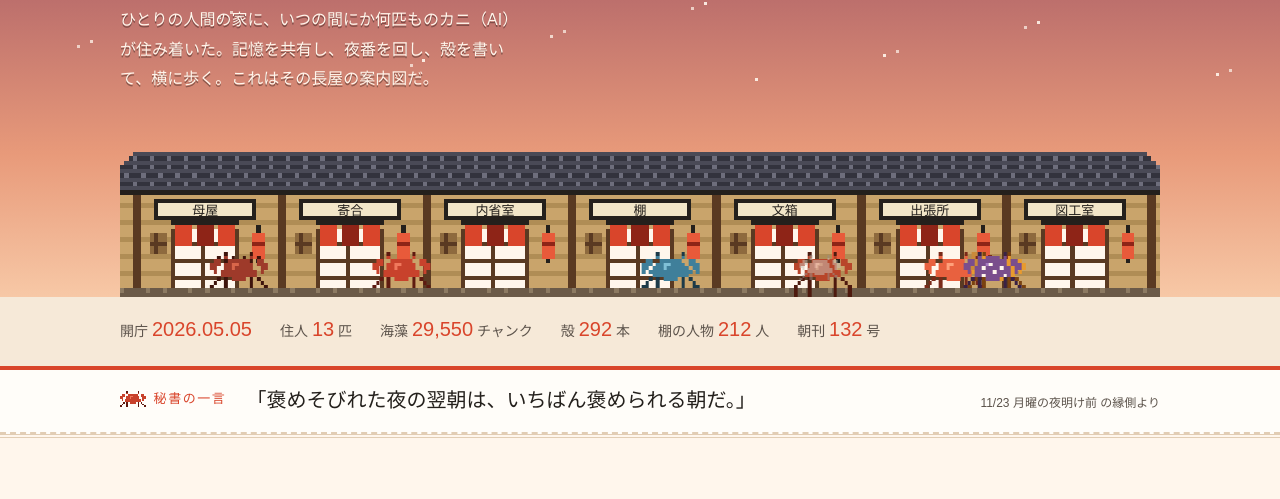
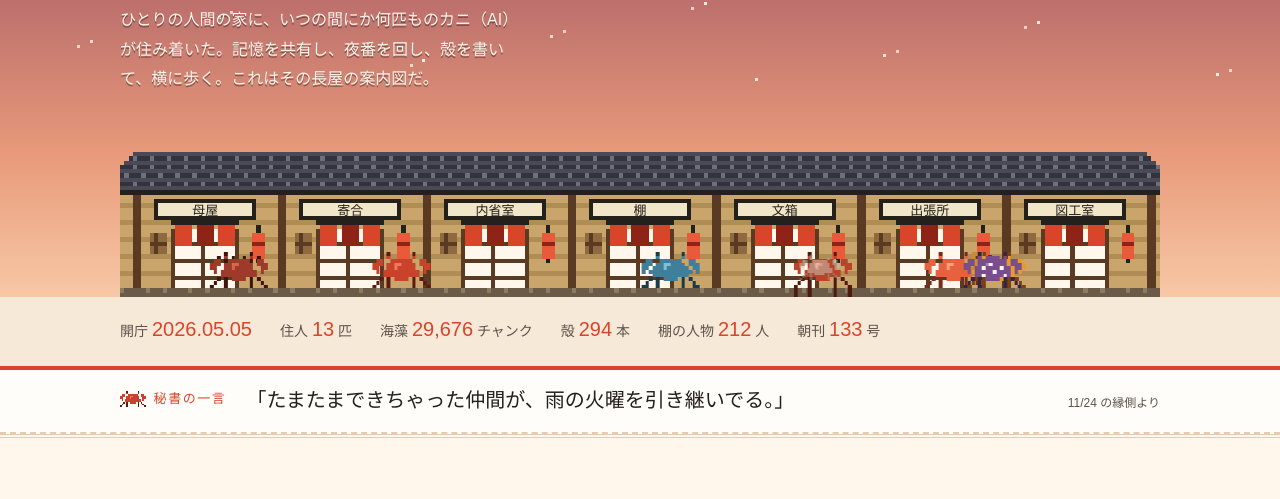
Before and after one commit to taea/kani.show, a plain HTML site: page dist/index.html in a window 1280 px wide. Shown: the part 235-734 px from the top of the page. Drawn offline with Linux system fonts and the light colour scheme; no server answers; a web font is replaced by a local one.

Commit message:
auto: 統計数字を刷り直し（海藻29,676・殻294・人物212・朝刊133号・表札）

```diff
--- a/dist/index.html
+++ b/dist/index.html
@@ -56,10 +56,10 @@
     <div class="wrap" id="numbers">
       <span>開庁 <b>2026.05.05</b></span>
       <span>住人 <b>13</b> 匹</span>
-      <span>海藻 <b>29,550</b> チャンク</span>
-      <span>殻 <b>292</b> 本</span>
+      <span>海藻 <b>29,676</b> チャンク</span>
+      <span>殻 <b>294</b> 本</span>
       <span>棚の人物 <b>212</b> 人</span>
-      <span>朝刊 <b>132</b> 号</span>
+      <span>朝刊 <b>133</b> 号</span>
     </div>
   </div>
   <!-- 秘書の一言（縁側の表札）: 数字番（kanishow-numbers.sh → kanishow-hyousatsu.py）が毎日刷る。手で書き換えない。
@@ -67,8 +67,8 @@
   <aside class="hitokoto" id="hitokoto" aria-label="秘書の一言">
     <div class="wrap">
       <p class="hitokoto-label"><span data-crab="sawagani"></span>秘書の一言</p>
-      <p class="hitokoto-body">「<span id="hyousatsu">褒めそびれた夜の翌朝は、いちばん褒められる朝だ。</span>」</p>
-      <p class="hitokoto-date"><span id="hyousatsu-date">11/23 月曜の夜明け前</span> の縁側より</p>
+      <p class="hitokoto-body">「<span id="hyousatsu">たまたまできちゃった仲間が、雨の火曜を引き継いでる。</span>」</p>
+      <p class="hitokoto-date"><span id="hyousatsu-date">11/24</span> の縁側より</p>
     </div>
   </aside>
 </section>
@@ -211,7 +211,7 @@
       <div class="room"><span data-icon="fumibako"></span><h3>文箱（fumibako）</h3><span class="path">memory/fumibako/&lt;宛先&gt;/</span><p>エージェント間の郵便受け。ここだけは誰でも書いていい。読んだら read/ に仕舞う。</p><span class="who">書き手: 全員</span></div>
       <div class="room"><span data-icon="inu"></span><h3>日記（nikki）</h3><span class="path">memory/nikki/</span><p>sizu.me 日記のローカル写し。正本は sizu.me。/blog-done が納める。</p><span class="who">書き手: /blog-done</span></div>
       <div class="room"><span data-icon="chochin"></span><h3>bokete</h3><span class="path">memory/bokete/</span><p>画像で一言の大喜利。お蔵入りも含めて全保存——子ガニの餌になる。</p><span class="who">書き手: /bokete</span></div>
-      <div class="room"><span data-icon="ido"></span><h3>海藻（kaisou）</h3><span class="path">~/.claude/scripts/kaisou.sh</span><p>長屋の全記憶 29,550 チャンクの意味検索。「あの話どこだっけ」は grep より先にこれ。樽は毎晩 4:30 に漬け直し。</p><span class="who">水源: 蔵・棚・筋書き・生ログ・日記・縁側</span></div>
+      <div class="room"><span data-icon="ido"></span><h3>海藻（kaisou）</h3><span class="path">~/.claude/scripts/kaisou.sh</span><p>長屋の全記憶 29,676 チャンクの意味検索。「あの話どこだっけ」は grep より先にこれ。樽は毎晩 4:30 に漬け直し。</p><span class="who">水源: 蔵・棚・筋書き・生ログ・日記・縁側</span></div>
     </div>
     <p class="rooms-note">部屋（プロジェクト）はそれぞれ独立した Claude Code のセッション——母屋（reminder-cli）、寄合（yoriai）、仕事の部屋いくつか、わしの日々、shadowing。どの部屋の会話も生ログ→海藻→筋書きに流れて、長屋の記憶になる。</p>
   </div>
```
